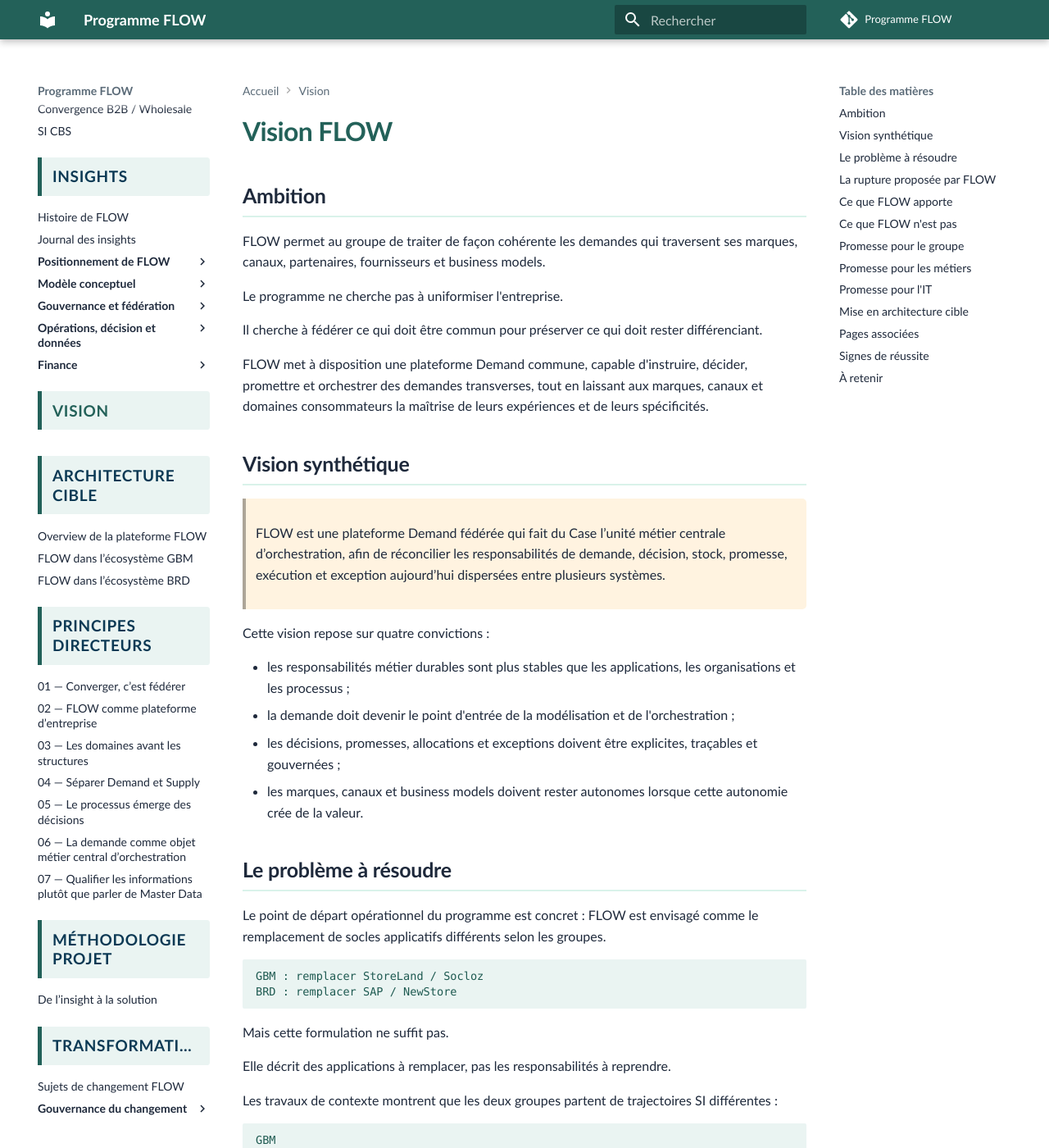
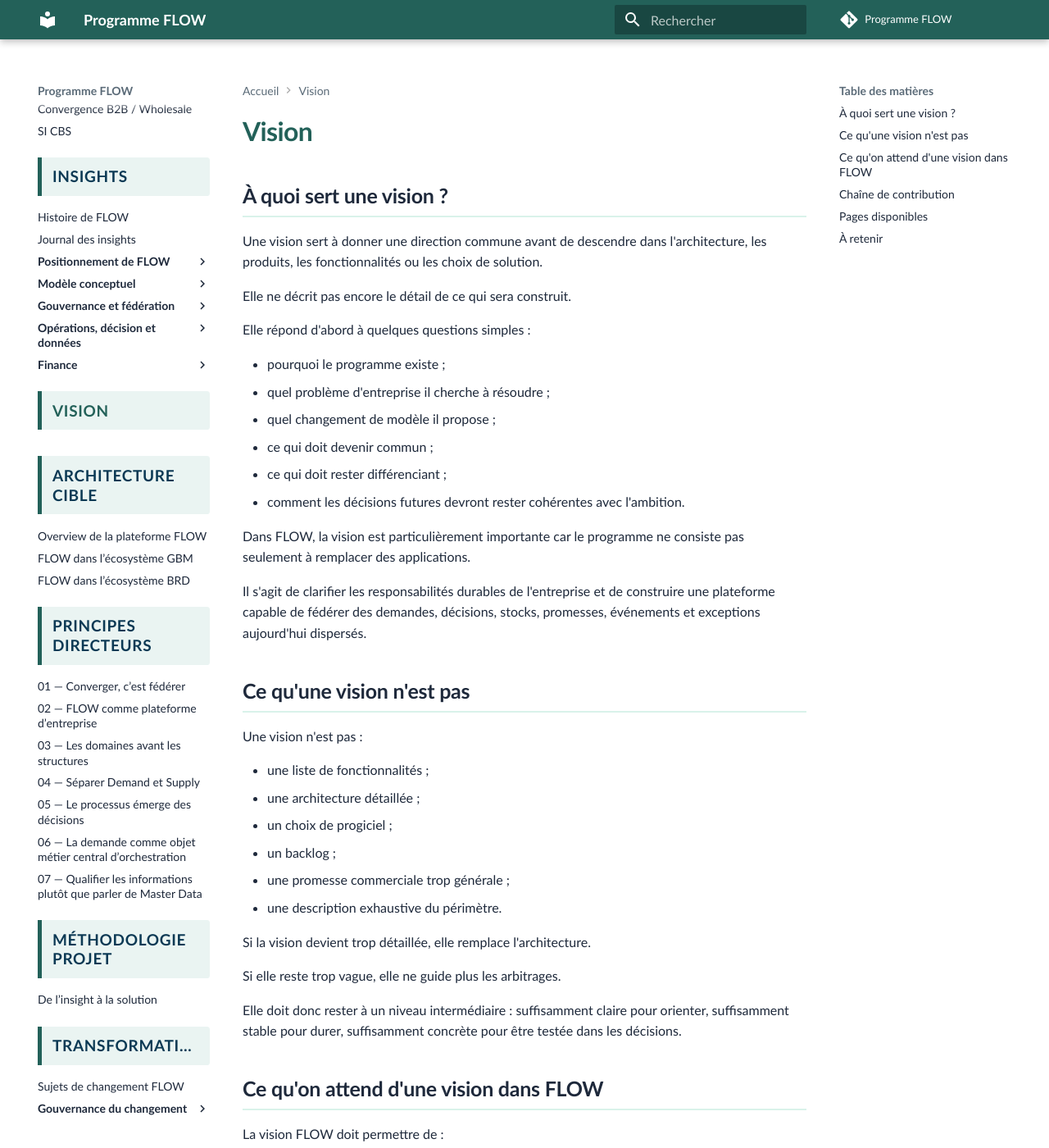
Before and after one commit to laurent-sintes/FLOW-Program, an MkDocs documentation site: the page built from docs/architecture-entreprise/vision/index.md, in a window 1280 px wide and 1400 px high. Shown: the whole window at 82% size. Built offline with MkDocs 1.6.1 and Material for MkDocs 9.7.7, drawn with Linux system fonts in a browser that asks for light colours; comment, search, counter and statistics services are not loaded; some of the changed text lies outside the part shown.

Commit message:
Turn vision section index into explanatory landing page

````diff
--- a/docs/architecture-entreprise/vision/index.md
+++ b/docs/architecture-entreprise/vision/index.md
@@ -1,249 +1,79 @@
-# Vision FLOW
+# Vision
 
-## Ambition
+## À quoi sert une vision ?
 
-FLOW permet au groupe de traiter de façon cohérente les demandes qui traversent ses marques, canaux, partenaires, fournisseurs et business models.
+Une vision sert à donner une direction commune avant de descendre dans l'architecture, les produits, les fonctionnalités ou les choix de solution.
 
-Le programme ne cherche pas à uniformiser l'entreprise.
+Elle ne décrit pas encore le détail de ce qui sera construit.
 
-Il cherche à fédérer ce qui doit être commun pour préserver ce qui doit rester différenciant.
+Elle répond d'abord à quelques questions simples :
 
-FLOW met à disposition une plateforme Demand commune, capable d'instruire, décider, promettre et orchestrer des demandes transverses, tout en laissant aux marques, canaux et domaines consommateurs la maîtrise de leurs expériences et de leurs spécificités.
+- pourquoi le programme existe ;
+- quel problème d'entreprise il cherche à résoudre ;
+- quel changement de modèle il propose ;
+- ce qui doit devenir commun ;
+- ce qui doit rester différenciant ;
+- comment les décisions futures devront rester cohérentes avec l'ambition.
 
-## Vision synthétique
+Dans FLOW, la vision est particulièrement importante car le programme ne consiste pas seulement à remplacer des applications.
 
-> FLOW est une plateforme Demand fédérée qui fait du Case l’unité métier centrale d’orchestration, afin de réconcilier les responsabilités de demande, décision, stock, promesse, exécution et exception aujourd’hui dispersées entre plusieurs systèmes.
+Il s'agit de clarifier les responsabilités durables de l'entreprise et de construire une plateforme capable de fédérer des demandes, décisions, stocks, promesses, événements et exceptions aujourd'hui dispersés.
 
-Cette vision repose sur quatre convictions :
+## Ce qu'une vision n'est pas
 
-- les responsabilités métier durables sont plus stables que les applications, les organisations et les processus ;
-- la demande doit devenir le point d'entrée de la modélisation et de l'orchestration ;
-- les décisions, promesses, allocations et exceptions doivent être explicites, traçables et gouvernées ;
-- les marques, canaux et business models doivent rester autonomes lorsque cette autonomie crée de la valeur.
+Une vision n'est pas :
 
-## Le problème à résoudre
+- une liste de fonctionnalités ;
+- une architecture détaillée ;
+- un choix de progiciel ;
+- un backlog ;
+- une promesse commerciale trop générale ;
+- une description exhaustive du périmètre.
 
-Le point de départ opérationnel du programme est concret : FLOW est envisagé comme le remplacement de socles applicatifs différents selon les groupes.
+Si la vision devient trop détaillée, elle remplace l'architecture.
+
+Si elle reste trop vague, elle ne guide plus les arbitrages.
+
+Elle doit donc rester à un niveau intermédiaire : suffisamment claire pour orienter, suffisamment stable pour durer, suffisamment concrète pour être testée dans les décisions.
+
+## Ce qu'on attend d'une vision dans FLOW
+
+La vision FLOW doit permettre de :
+
+- raconter le problème à résoudre sans partir uniquement des applications existantes ;
+- expliquer pourquoi FLOW est une plateforme Demand et pas seulement un ERP, un OMS ou un outil d'intégration ;
+- distinguer convergence et uniformisation ;
+- donner un sens commun aux travaux BRD, GBM et marques ;
+- guider les principes directeurs ;
+- alimenter l'architecture cible ;
+- cadrer les sujets de transformation.
+
+## Chaîne de contribution
+
+La vision se situe entre les constats et les décisions d'architecture.
 
 ```text
-GBM : remplacer StoreLand / Socloz
-BRD : remplacer SAP / NewStore
+Contexte / insights
+        ↓
+Vision
+        ↓
+Principes directeurs
+        ↓
+Architecture cible
+        ↓
+Produits et capacités
+        ↓
+Fonctionnalités et solutions
 ```
 
-Mais cette formulation ne suffit pas.
+Elle transforme donc les observations du programme en ambition de transformation.
 
-Elle décrit des applications à remplacer, pas les responsabilités à reprendre.
+## Pages disponibles
 
-Les travaux de contexte montrent que les deux groupes partent de trajectoires SI différentes :
-
-```text
-GBM
-Retail d'abord
-    ↓
-E-commerce ajouté
-    ↓
-B2B intégré plus difficilement
-
-BRD
-B2B / wholesale d'abord
-    ↓
-Retail ajouté
-    ↓
-Omnicanal à recomposer
-```
-
-FLOW doit donc résoudre une double convergence :
-
-- convergence entre BRD et GBM ;
-- convergence interne, notamment au sein de GBM entre marques, niveaux de maturité et processus encore dispersés.
-
-Le programme ne peut pas se limiter à choisir un nouvel ERP, un nouvel OMS ou un nouvel outil d'intégration.
-
-Il doit clarifier les responsabilités communes que l'entreprise veut gouverner durablement.
-
-## La rupture proposée par FLOW
-
-Dans une approche classique, on part souvent des applications et de leurs catégories de marché.
-
-```text
-ERP
-OMS
-WMS
-TMS
-CRM
-PIM
-PLM
-```
-
-Cette lecture est utile pour acheter, intégrer ou remplacer des solutions.
-
-Elle est insuffisante pour penser FLOW.
-
-FLOW part d'une autre question :
-
-> Quelle demande doit être instruite, décidée, promise et exécutée ?
-
-Cette inversion change le modèle.
-
-```text
-Demande / Case
-        ↓
-Décisions
-        ↓
-Facts, policies, stock, agreements, réseau d'exécution
-        ↓
-Promesse, allocation, action, exception
-```
-
-Le Case devient l'objet métier actif.
-
-Il porte dans la durée :
-
-- le contexte ;
-- les décisions ;
-- les promesses ;
-- les documents ;
-- les événements ;
-- les exceptions ;
-- les interactions avec les capacités FLOW et les systèmes d'exécution.
-
-## Ce que FLOW apporte
-
-FLOW apporte un point de cohérence transverse lorsque les responsabilités sont aujourd'hui dispersées entre plusieurs systèmes.
-
-Il doit permettre de :
-
-- traiter des demandes longues, transverses et multi-domaines ;
-- rendre explicites les décisions qui font progresser une demande ;
-- disposer d'une vision fiable et exploitable du stock disponible ;
-- réserver, allouer ou tagger une ressource pour une finalité précise ;
-- mobiliser un réseau d'exécution composé de lieux, partenaires, capacités et contraintes ;
-- consommer des projections produit, agreement, client, fournisseur ou service sans devenir propriétaire de tous les référentiels sources ;
-- enrichir des Vues 360 avec les événements, décisions, statuts et documents issus des Cases ;
-- réduire les transferts fragiles entre ERP, OMS et systèmes périphériques lorsque ces transferts reconstruisent artificiellement une cohérence métier.
-
-## Ce que FLOW n'est pas
-
-FLOW n'est pas un ERP bis.
-
-FLOW n'est pas seulement un OMS.
-
-FLOW n'est pas un PIM, un CRM, un WMS, un TMS ou un outil Finance.
-
-FLOW n'a pas vocation à absorber tout le SI.
-
-Les expériences client, les outils métier spécialisés, les systèmes d'exécution physique, la finance, la conception produit ou les systèmes partenaires peuvent rester autonomes.
-
-FLOW doit cependant clarifier leur rôle :
-
-```text
-consommateur
-contributeur
-source
-projection
-système d'exécution
-domaine spécialisé
-```
-
-## Promesse pour le groupe
-
-FLOW doit soutenir durablement la croissance, la diversification et la transformation du groupe.
-
-Il doit permettre :
-
-- d'intégrer plus facilement de nouveaux canaux, marques, partenaires ou acquisitions ;
-- de rendre comparables les positionnements applicatifs BRD et GBM ;
-- de traiter la convergence inter-groupes et intra-groupes ;
-- de réduire les décisions contradictoires entre applications ;
-- de mieux gouverner les engagements pris envers les clients, magasins, partenaires ou fournisseurs ;
-- de limiter la dépendance aux catégories de progiciels du marché pour penser l'entreprise.
-
-## Promesse pour les métiers
-
-Pour les métiers, FLOW doit permettre à chaque marque, enseigne et canal de se concentrer sur son développement commercial et son expérience client.
-
-Les domaines consommateurs restent autonomes dans la construction de leurs parcours, interfaces, traitements et usages.
-
-FLOW leur fournit des capacités partagées lorsque la responsabilité dépasse le périmètre d'une marque, d'un canal, d'un pays ou d'une application.
-
-```text
-Les consommateurs construisent les expériences.
-FLOW fournit les capacités transverses.
-```
-
-## Promesse pour l'IT
-
-Pour l'IT, FLOW déplace la discussion.
-
-La question n'est plus seulement :
-
-> Quel outil remplace quel outil ?
-
-La question devient :
-
-> Quelle responsabilité doit être gouvernée durablement, par quel produit, et avec quelles informations source ou projetées ?
-
-FLOW s'inscrit dans une logique :
-
-```text
-Domaine
-    ↓
-Responsabilité
-    ↓
-Capacité
-    ↓
-Produit
-    ↓
-Fonctionnalité
-```
-
-Cette lecture permet d'éviter deux dérives :
-
-- remplacer des applications sans clarifier les responsabilités ;
-- élargir indéfiniment FLOW au motif que tout est connecté.
-
-## Mise en architecture cible
-
-La vision se traduit progressivement dans une architecture cible.
-
-Les premiers produits candidats sont :
-
-- Plateforme de Case Management ;
-- Stock Unifié ;
-- Réseau d'Exécution ;
-- Supply Service Registry ;
-- Product Agreement Catalog ;
-- Vues 360.
-
-Ces produits ne sont pas encore une architecture détaillée.
-
-Ils donnent une première cartographie de ce que FLOW doit rendre gouvernable, consommable et évolutif.
-
-## Pages associées
-
-- [Architecture cible — Overview de la plateforme FLOW](../../architecture-cible/overview-plateforme-flow.md)
-- [Architecture cible — FLOW dans l’écosystème GBM](../../architecture-cible/flow-dans-ecosysteme-gbm.md)
-- [Principe 6 — La demande comme objet métier central d’orchestration](../principes-directeurs/6-demande-objet-metier-central-orchestration.md)
-- [Principe 7 — Qualifier les informations plutôt que parler de Master Data](../principes-directeurs/7-qualifier-les-informations-plutot-que-master-data.md)
-
-## Signes de réussite
-
-FLOW réussira si le groupe constate progressivement :
-
-- moins de décisions contradictoires entre applications ;
-- une meilleure cohérence des promesses et engagements ;
-- une vision plus fiable des ressources disponibles ;
-- une meilleure capacité à traiter les exceptions ;
-- une intégration plus rapide de nouveaux canaux, marques ou business models ;
-- une distinction plus claire entre ce qui est source et ce qui est projection ;
-- des expériences métier différenciées, mais appuyées sur des capacités communes.
+- [Vision du programme FLOW](vision-programme-flow.md)
 
 ## À retenir
 
-FLOW ne cherche pas à imposer un modèle unique.
+Cliquer sur la section Vision doit d'abord permettre de comprendre ce qu'est une vision et pourquoi elle structure le programme.
 
-FLOW cherche à construire une plateforme fédérée : commune là où l'entreprise doit converger, autonome là où elle doit se différencier.
-
-Sa valeur n'est pas de remplacer toutes les applications.
-
-Sa valeur est de rendre cohérentes les demandes, décisions, ressources, promesses, événements et exceptions qui traversent l'entreprise.
+La vision spécifique du programme FLOW est ensuite portée par une page dédiée.
````
